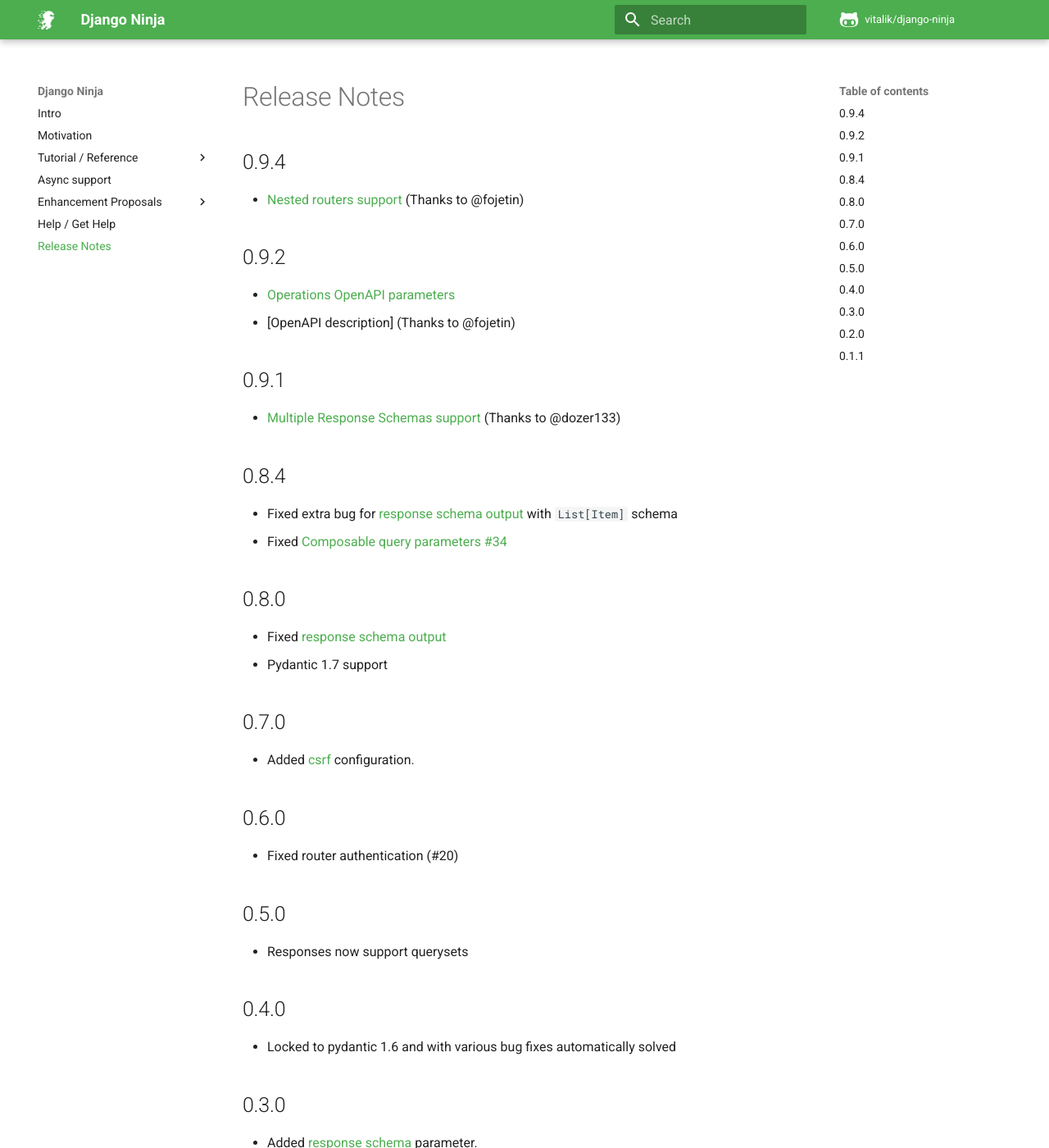
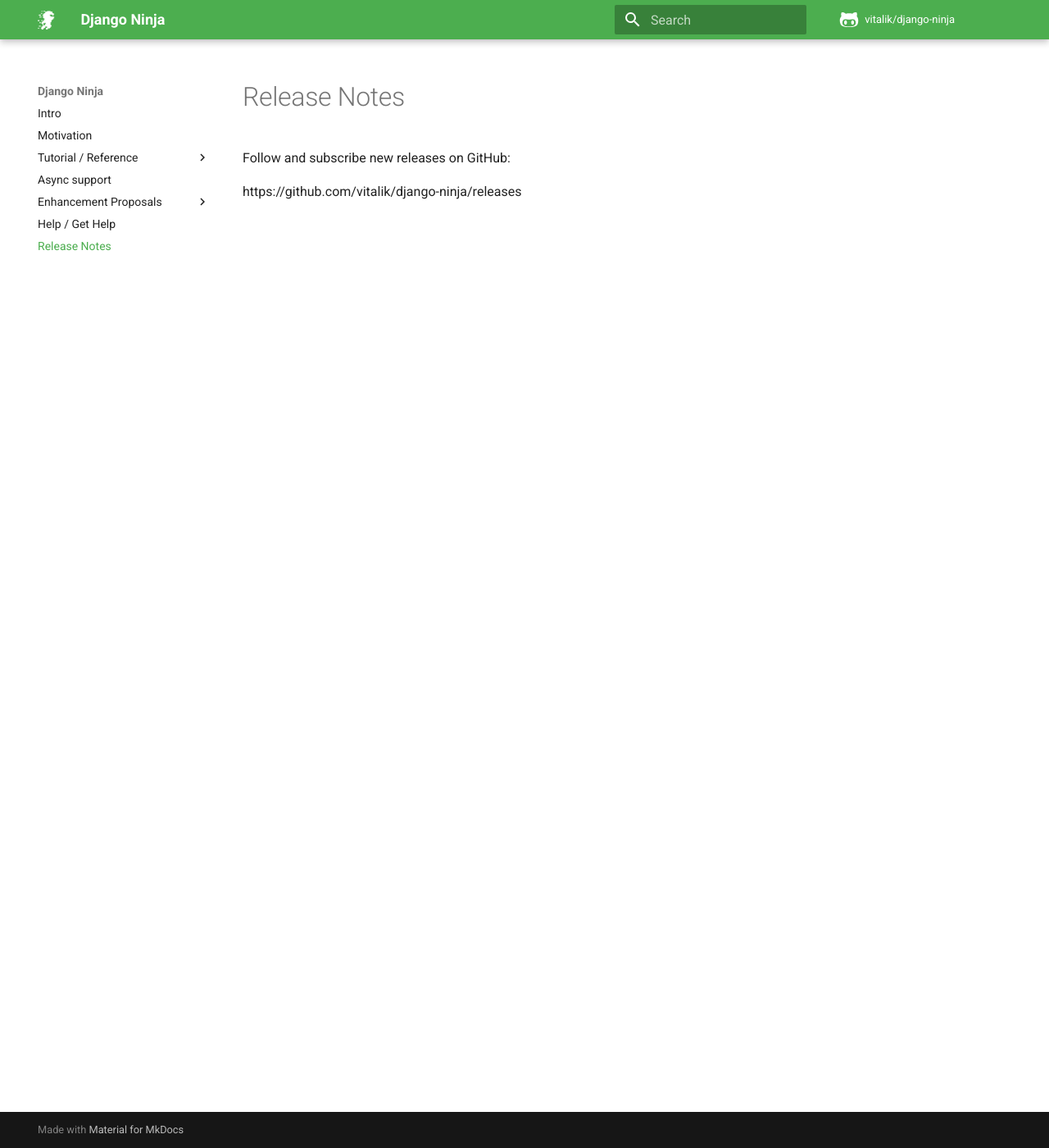
Before and after one commit to rainbow1016/django-master, an MkDocs documentation site: the page built from docs/docs/releases.md, in a window 1280 px wide and 1400 px high. Shown: the whole window at 82% size. Built offline with MkDocs 1.6.1 and Material for MkDocs 9.7.7, drawn with Linux system fonts in a browser that asks for light colours; comment, search, counter and statistics services are not loaded; some of the changed text lies outside the part shown.

Commit message:
Moving release notes to github

```diff
--- a/docs/docs/releases.md
+++ b/docs/docs/releases.md
@@ -1,52 +1,5 @@
 # Release Notes
 
-## 0.9.4
+Follow and subscribe new releases on GitHub:
 
- * [Nested routers support](https://django-ninja.rest-framework.com/tutorial/routers/#nested-routers)  (Thanks to @fojetin)
-
-## 0.9.2
-
- * [Operations OpenAPI parameters](http://django-ninja.rest-framework.com/tutorial/operation_params/)
- * [OpenAPI description] (Thanks to @fojetin)
-
-## 0.9.1
-
- * [Multiple Response Schemas support](http://django-ninja.rest-framework.com/tutorial/response-schema/#multiple-response-schemas) (Thanks to @dozer133)
-
-## 0.8.4
-
- * Fixed extra bug for [response schema output](https://github.com/vitalik/django-ninja/issues/19) with `List[Item]` schema
- * Fixed [Composable query parameters #34](https://github.com/vitalik/django-ninja/issues/34)
-
-## 0.8.0
-
- * Fixed [response schema output](https://github.com/vitalik/django-ninja/issues/19)
- * Pydantic 1.7 support
-
-## 0.7.0
-
- * Added [csrf](/tutorial/csrf) configuration.
-
-## 0.6.0
-
- * Fixed router authentication (#20)
-
-## 0.5.0
-
- * Responses now support querysets
-
-## 0.4.0
-
- * Locked to pydantic 1.6 and with various bug fixes automatically solved
-
-## 0.3.0
-
- * Added [response schema](/tutorial/response-schema) parameter.
-
-## 0.2.0
-
- * Added async operations.
-
-## 0.1.1
-
- * First release to public.
+https://github.com/vitalik/django-ninja/releases
```
Also changed, not shown: 1 other file.
